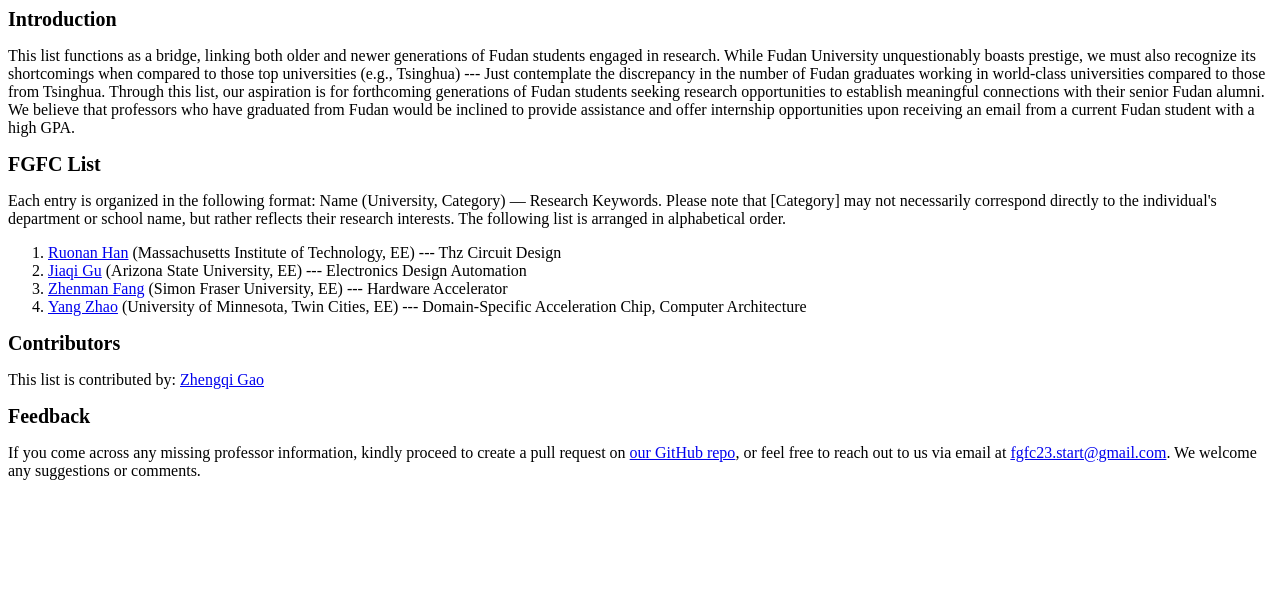
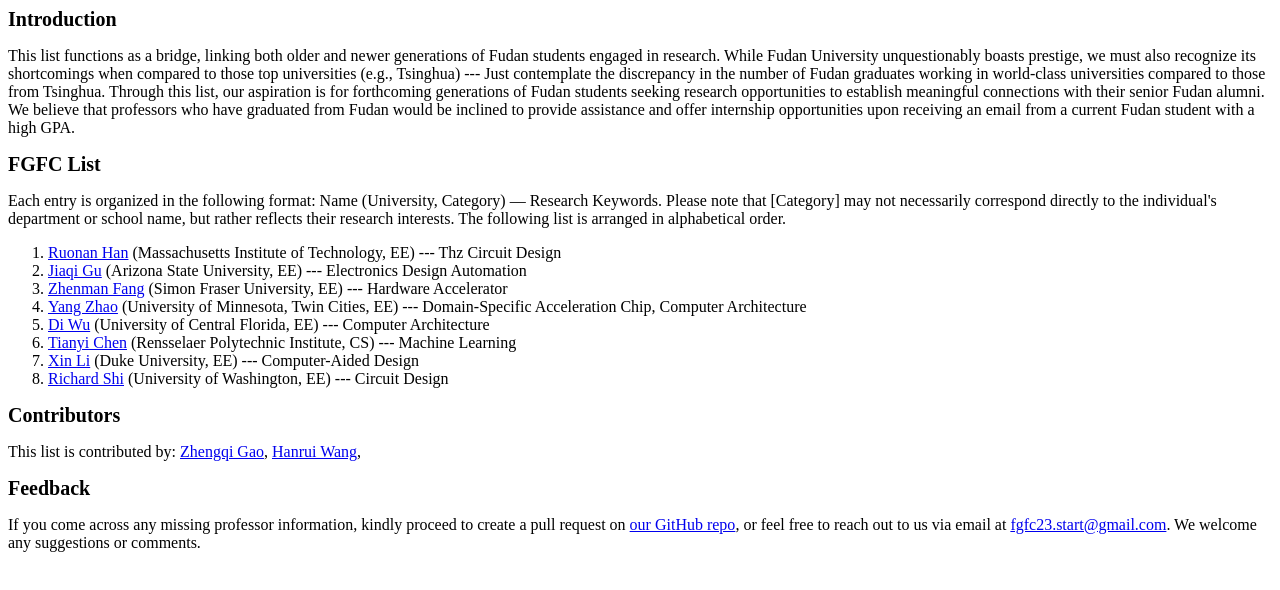
Before and after one commit to zhengqigao/FGFC, a plain HTML site: page index.html in a window 1280 px wide. Drawn offline with Linux system fonts and the light colour scheme.

Commit message:
initial online version

```diff
--- a/index.html
+++ b/index.html
@@ -18,11 +18,14 @@ h1 {
 <p> Each entry is organized in the following format: Name (University, Category) — Research Keywords. Please note that [Category] may not necessarily correspond directly to the individual's department or school name, but rather reflects their research interests. The following list is arranged in alphabetical order.
 </p>
 <ol>
-<li><a href='https://hangroup.mit.edu/people/'>Ruonan Han</a> (Massachusetts Institute of Technology, EE) --- Thz Circuit Design</li><li><a href='https://jqgu.github.io/'>Jiaqi Gu</a> (Arizona State University, EE) --- Electronics Design Automation</li><li><a href='http://www.sfu.ca/~zhenman/'>Zhenman Fang</a> (Simon Fraser University, EE) --- Hardware Accelerator</li><li><a href='https://www.yangkatiezhao.net/'>Yang Zhao</a> (University of Minnesota, Twin Cities, EE) --- Domain-Specific Acceleration Chip, Computer Architecture</li>
+<li><a href='https://hangroup.mit.edu/people/'>Ruonan Han</a> (Massachusetts Institute of Technology, EE) --- Thz Circuit Design</li><li><a href='https://jqgu.github.io/'>Jiaqi Gu</a> (Arizona State University, EE) --- Electronics Design Automation</li><li><a href='http://www.sfu.ca/~zhenman/'>Zhenman Fang</a> (Simon Fraser University, EE) --- Hardware Accelerator</li><li><a href='https://www.yangkatiezhao.net/'>Yang Zhao</a> (University of Minnesota, Twin Cities, EE) --- Domain-Specific Acceleration Chip, Computer Architecture</li><li><a href='https://www.unarylab.com/'>Di Wu</a> (University of Central Florida, EE) --- Computer Architecture</li><li><a href='https://chentianyi1991.github.io/'>Tianyi Chen</a> (Rensselaer Polytechnic Institute, CS) --- Machine Learning</li><li><a href='https://ece.duke.edu/faculty/xin-li'>Xin Li</a> (Duke University, EE) --- Computer-Aided Design</li><li><a href='https://people.ece.uw.edu/shi/'>Richard Shi</a> (University of Washington, EE) --- Circuit Design</li>
 </ol>
 
 <h1>Contributors</h1>
-<p>This list is contributed by: <a href="https://zhengqigao.github.io/">Zhengqi Gao</a></p>
+<p>This list is contributed by:
+<a href="https://zhengqigao.github.io/">Zhengqi Gao</a>,
+<a href="https://hanruiwang.me/">Hanrui Wang</a>,
+</p>
 
 <h1>Feedback</h1>
 <p>
```
